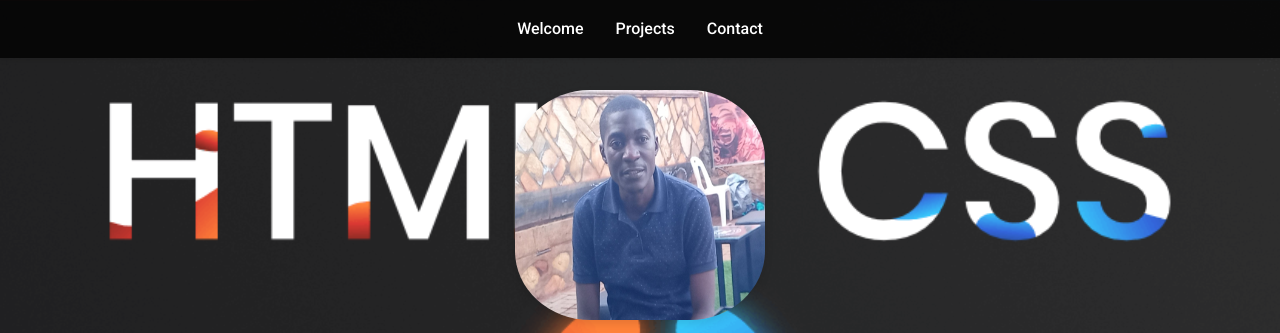
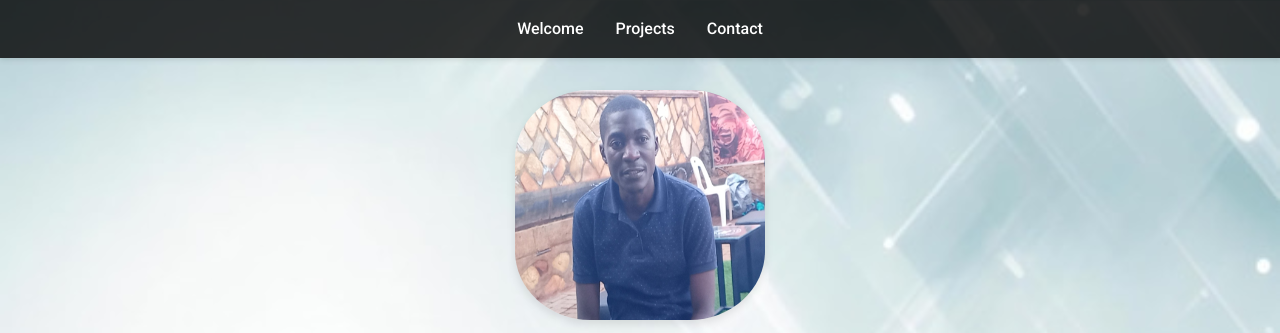
Before and after one commit to bernardssennyonjo/Ben_Portfolio-, a plain HTML site: page index.html in a window 1280 px wide. Shown: the top 333 px of the page. Drawn offline with Linux system fonts and the light colour scheme.

Commit message:
add back ground image

```diff
--- a/styles.css
+++ b/styles.css
@@ -8,7 +8,7 @@ body {
     font-family: 'Roboto', sans-serif;
     line-height: 1.6;
     color: #333;
-    background: url('css.png') no-repeat center center fixed;
+    background: url('backimage.jpg') no-repeat center center fixed;
     background-size: cover;
 }
 
```
